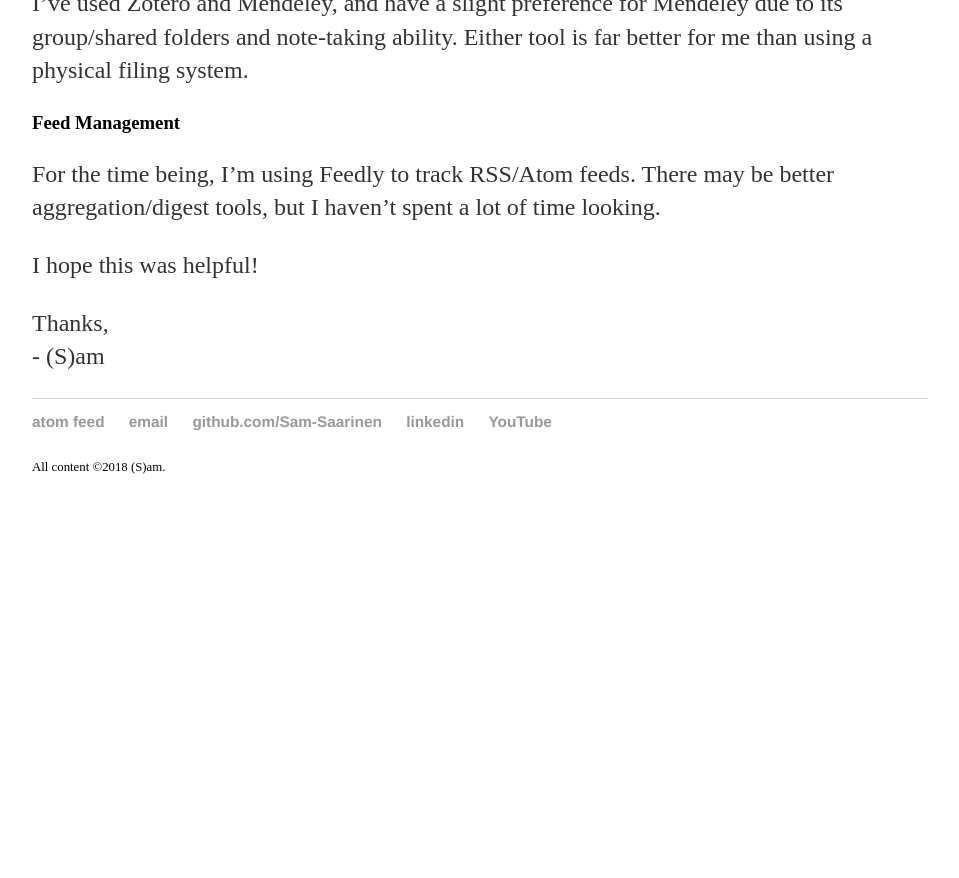
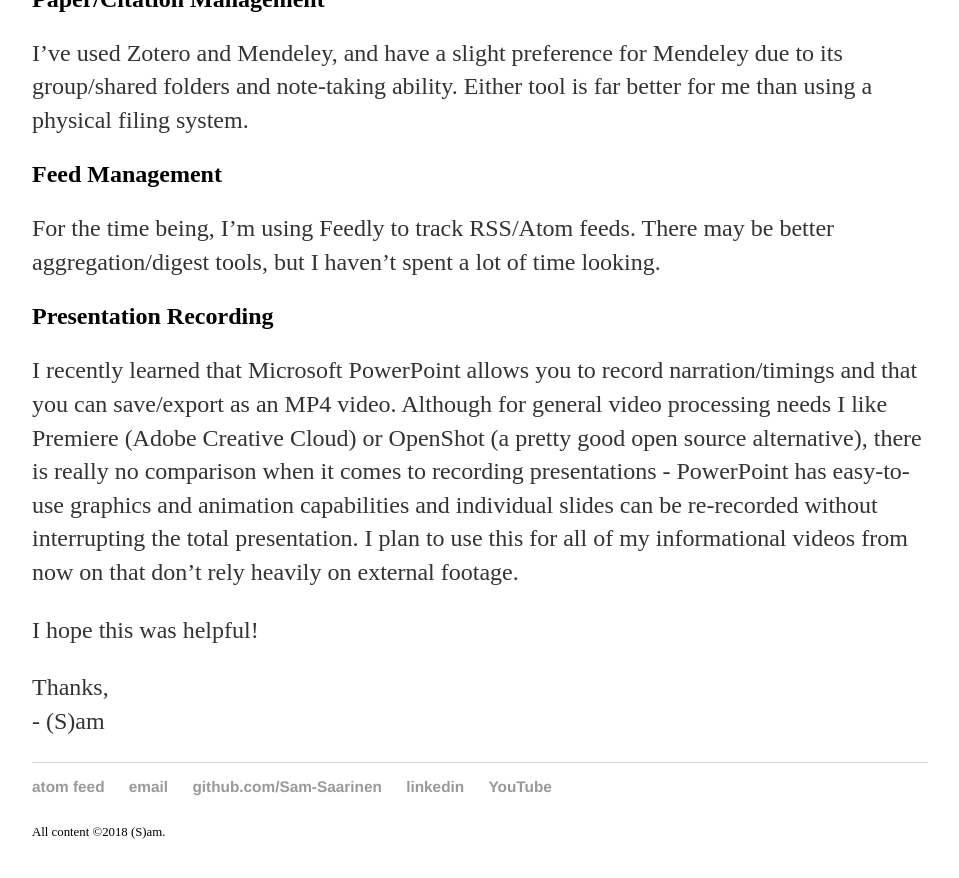
Before and after one commit to Sam-Saarinen/Sam-Saarinen.github.io, a Jekyll site: the page built from tools/index.md, in a window 1280 px wide and 900 px high, scrolled down 2691 px. Shown: the top 878 px of the window, without its empty margins (160-1119 px from the left). Built offline with Jekyll 4.4.1, drawn with Linux system fonts in a browser that asks for light colours; before the commit the page ends 3226 px from its top, so only the background shows below that.

Commit message:
Add note about recording presentations in PowerPoint

```diff
--- a/tools/index.md
+++ b/tools/index.md
@@ -5,50 +5,53 @@
 # (S)am's Tools
 In the course of my work, I find myself frequently testing, adopting, and switching tools for tasks I do frequently. Although one can search for opinions about the best tool for a given task, sometimes it's not even clear what those task divisions should be. For my own organization (and hopefully the benefit of readers with similar problems), I've accumulated the tools that I use in my own workflow below. I expect to change this document as new tools come along, as my needs change, or as I have time to add more notes (especially about documentation and/or books). Last edit was May 5, 2018
 
-### Cloud Storage
+## Cloud Storage
 For backing up data, synchronizing across devices, and sharing with others/collaborating.
 
-#### Options I've tried
+### Options I've tried
 - Google Drive
 - Dropbox
 - One Drive (Microsoft)
 
 Of these, I like Google Drive the best, mostly because of its integration with Gmail, Google Docs/Spreadsheets/Presentations/Forms, and for its transparent permissions management.
 
-#### Unorthodox Options
+### Unorthodox Options
 - GitHub
 
-### Email
+## Email
 Email is a vital for communication in today's technology infrastructure. I use Gmail, largely because of the institutional licenses at my graduate and undergraduate universities.
 
-### Office Software
+## Office Software
 Here, I define office software as document editing, spreadsheet managment, and slideshow editing. I use the Google suite, primarily because of its collaboration features, extensibility, and ubiquity. Google Forms is a nice bonus.
 
-### General-Purpose Programming Language(s)
+## General-Purpose Programming Language(s)
 Although I've become more of a polyglot with more education (and yet found more ways to use new paradigms in old languages), it's convenient to have a small set of languages that cover a large swath of use cases.
 
 For most purposes (especially computational experiments) I use Python 3 in the Jupyter Notebook environment (packaged with Anaconda). With Numpy, Matplotlib, and SciPy, I am able to write quickly experiments that also run sufficiently quickly. At other times in my life, my primary language has been Java, C++, or Mathematica. I have a soft spot for the richness of the debugging experience in Java using Eclipse, but I find my Python to be slightly less verbose, and a large number of open-source libraries are now built on the Python stack.
 
 For web app development, I use Rails 5.0. I've heard good things about Django, but I've had no need to switch. I've deployed two user-data-driven services using Rails.
 
-### Deep Learning Library
+## Deep Learning Library
 I considered TensorFlow and PyTorch and chose to use PyTorch due to my perception that it was more succinct for the tasks I cared about, and its more flexible introspection capabilities.
 
-### ToDo management and project planning
+## ToDo management and project planning
 I've seen a few services that do this; I used Asana off and on for about two years. The key features for me are the ability to create nested lists (this is easy in Asana up to about 3 levels of depth, after which it becomes a pain), the ability to use comments to create "quest journal" updates, and the ability to organize tasks visually on boards. I recently discovered [Notion](https://notion.so), which has slightly nicer nesting and organizational capabilities. Notion also makes it easy to integrate group notes, documents, and data into your team workflow.
 I thought I would use the scheduling and reminder capabilities more, but I find it's more robust to just do that through my calendar.
 
-### Repository Management
+## Repository Management
 I've used GitHub and GitLab. GitLab offers private repositories for free, while GitHub has a small monthly fee to do so. I tend to lean toward GitHub, just because all of the scientific repositories I care about seem to be hosted there.
 
-### Chrome Extensions
+## Chrome Extensions
 I use Google Chrome, and have found a number of tools that make web use better. One is called Tabbie, which allows you to save and reload collections of chrome tabs for later. This has reduced (although not eliminated) my tendancy to leave windows open with dozens of tabs for reference for each project. Another tool that I've found suprisingly useful is simply called "Video Speed Controller", which allows playback of any html5 videos (YouTube, Netflix, and almost everything else, at the moment) at arbitrary speed.  It also has keyboard shortcuts for speeding up and slowing down the video, which make it easier to scan to the most important parts in e.g. a lecture or research talk.
 
-### Paper/Citation Management
+## Paper/Citation Management
 I've used Zotero and Mendeley, and have a slight preference for Mendeley due to its group/shared folders and note-taking ability. Either tool is far better for me than using a physical filing system.
 
-### Feed Management
+## Feed Management
 For the time being, I'm using Feedly to track RSS/Atom feeds. There may be better aggregation/digest tools, but I haven't spent a lot of time looking.
+
+## Presentation Recording
+I recently learned that Microsoft PowerPoint allows you to record narration/timings and that you can save/export as an MP4 video. Although for general video processing needs I like Premiere (Adobe Creative Cloud) or OpenShot (a pretty good open source alternative), there is really no comparison when it comes to recording presentations - PowerPoint has easy-to-use graphics and animation capabilities and individual slides can be re-recorded without interrupting the total presentation. I plan to use this for all of my informational videos from now on that don't rely heavily on external footage.
 
 I hope this was helpful!
 
```
